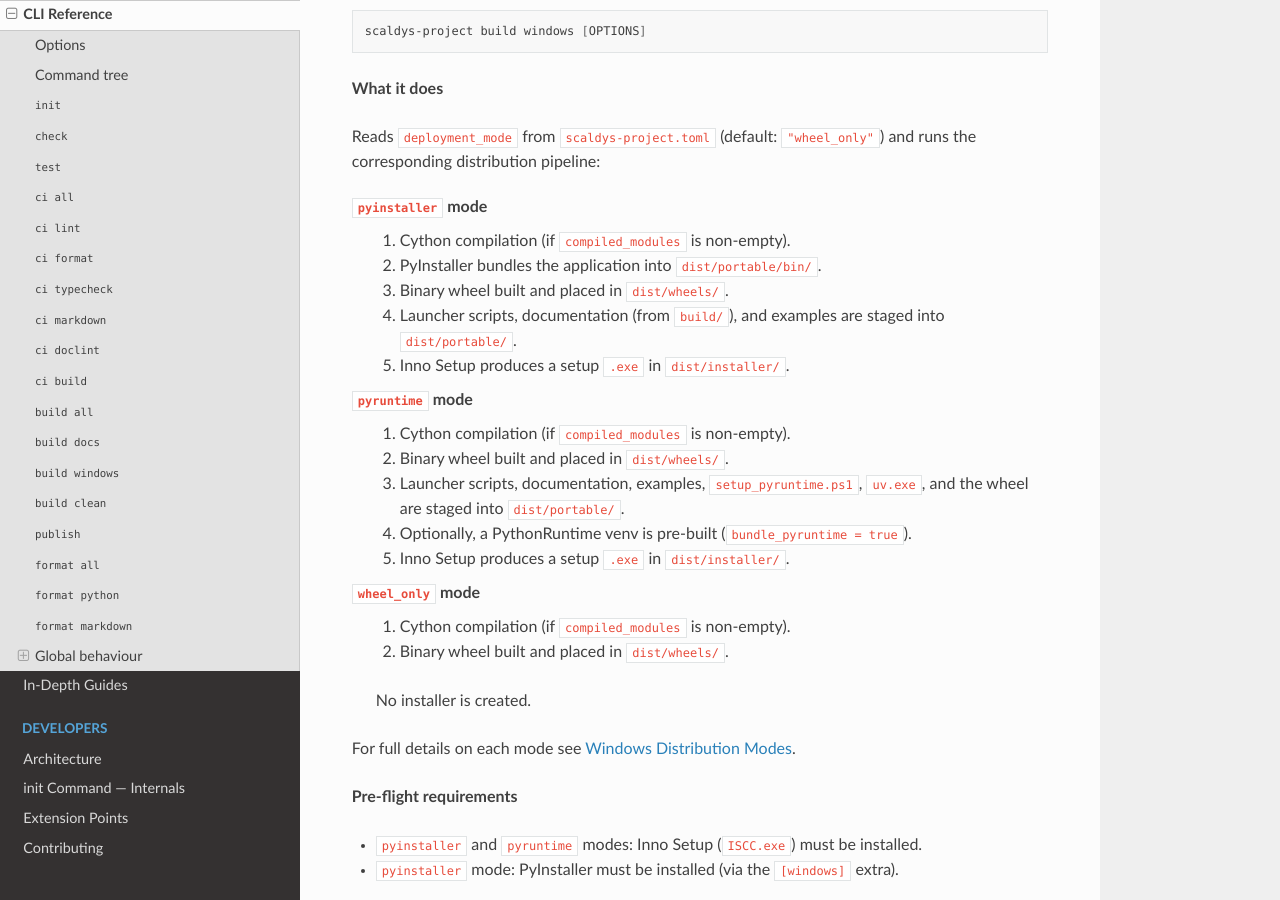
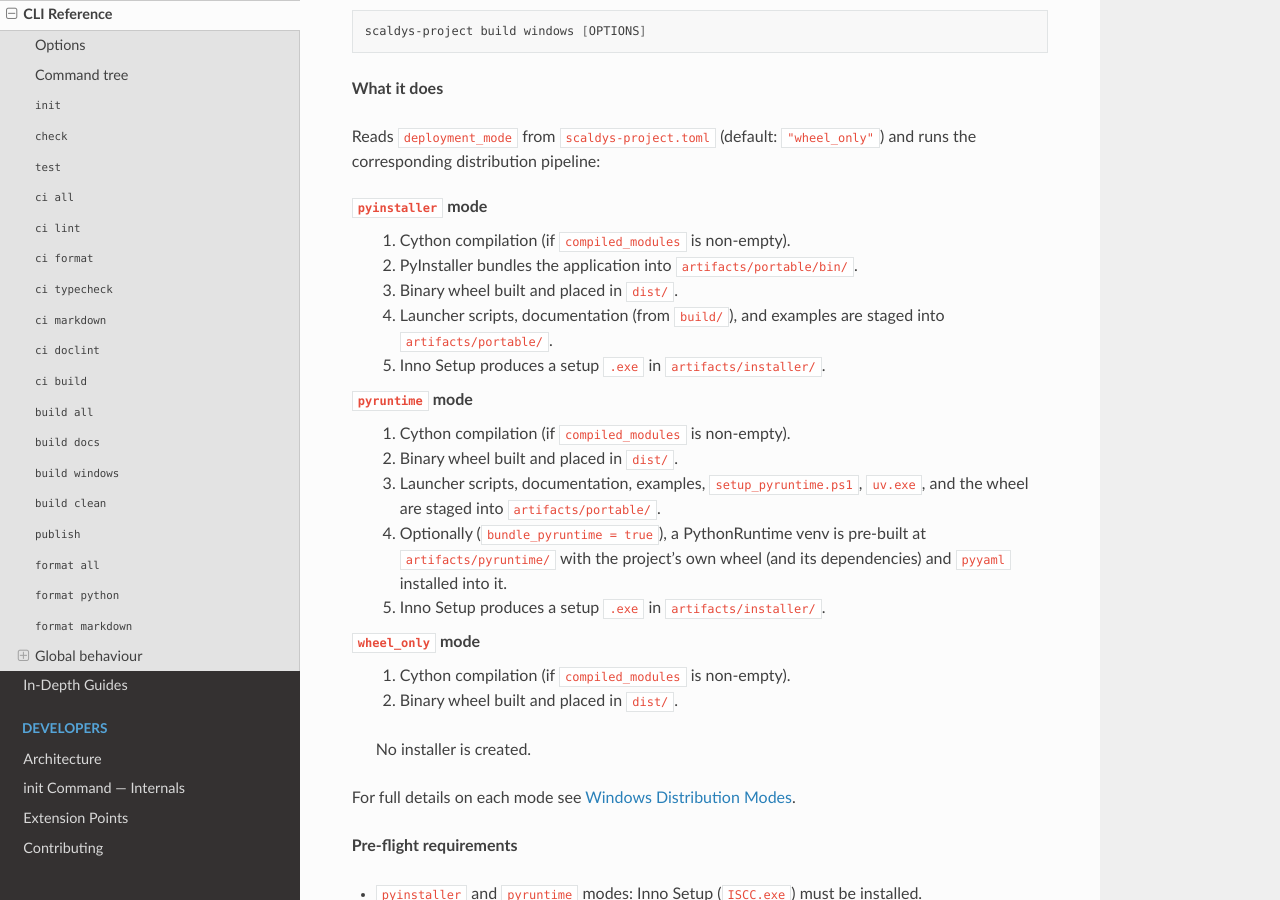
Before and after one commit to scaldys/scaldys-project, a Sphinx documentation site: the page built from docs/manual/source/users/cli_usage.rst, in a window 1280 px wide and 900 px high, scrolled down 7644 px. Built offline with Sphinx 7.4.7 and the Read the Docs theme 3.1.0, drawn with Linux system fonts in a browser that asks for light colours; some of the changed text lies outside the part shown.

Commit message:
Fix offline PythonRuntime build to install the project's own wheel instead of hardcoded `softspin`; correct artifact paths in docs; bump version to 0.34.0.
The offline PythonRuntime build (``deployment_mode = "pyruntime"`` with ``bundle_pyruntime = true``) always installed a hardcoded ``softspin`` package, so ``build windows`` failed for any other project.  The package name is now read from ``[project] name`` in ``pyproject.toml``.

- builder: replace hardcoded ``"softspin"`` with ``self.env.project_name`` in ``_build_pyruntime()``; update docstring and log message.
- tests: add ``tests/test_windows_builder.py`` with unit and integration tests for the dynamic package name.
- docs: correct artifact paths from ``dist/portable/``, ``dist/installer/``, ``dist/pyruntime/`` to ``artifacts/portable/``, ``artifacts/installer/``, ``artifacts/pyruntime/`` across cli_usage.rst, configuration.rst, scaldys_project_toml_reference.rst, and windows_installer.rst.
- changelog: add entry for 0.34.0.
- bump version to 0.34.0 in ``pyproject.toml`` and ``uv.lock``.

```diff
--- a/docs/manual/source/users/cli_usage.rst
+++ b/docs/manual/source/users/cli_usage.rst
@@ -334,9 +334,9 @@ sequence, with a Rich progress bar tracking overall progress:
 4. **Packaging** — mode-dependent:
 
    - ``pyinstaller`` / ``pyruntime`` — stages artefacts and runs Inno Setup
-     to produce a setup ``.exe`` in ``dist/installer/``.
+     to produce a setup ``.exe`` in ``artifacts/installer/``.
    - ``wheel_only`` — copies each ``public_doc_dirs`` entry from
-     ``build/<name>/html/`` to ``dist/documentation/<name>/``.
+     ``build/<name>/html/`` to ``artifacts/documentation/<name>/``.
 
 Any stage failure stops the build and reports the error.
 
@@ -422,24 +422,25 @@ and runs the corresponding distribution pipeline:
 
 ``pyinstaller`` mode
     1. Cython compilation (if ``compiled_modules`` is non-empty).
-    2. PyInstaller bundles the application into ``dist/portable/bin/``.
-    3. Binary wheel built and placed in ``dist/wheels/``.
+    2. PyInstaller bundles the application into ``artifacts/portable/bin/``.
+    3. Binary wheel built and placed in ``dist/``.
     4. Launcher scripts, documentation (from ``build/``), and examples are
-       staged into ``dist/portable/``.
-    5. Inno Setup produces a setup ``.exe`` in ``dist/installer/``.
+       staged into ``artifacts/portable/``.
+    5. Inno Setup produces a setup ``.exe`` in ``artifacts/installer/``.
 
 ``pyruntime`` mode
     1. Cython compilation (if ``compiled_modules`` is non-empty).
-    2. Binary wheel built and placed in ``dist/wheels/``.
+    2. Binary wheel built and placed in ``dist/``.
     3. Launcher scripts, documentation, examples, ``setup_pyruntime.ps1``,
-       ``uv.exe``, and the wheel are staged into ``dist/portable/``.
-    4. Optionally, a PythonRuntime venv is pre-built (``bundle_pyruntime =
-       true``).
-    5. Inno Setup produces a setup ``.exe`` in ``dist/installer/``.
+       ``uv.exe``, and the wheel are staged into ``artifacts/portable/``.
+    4. Optionally (``bundle_pyruntime = true``), a PythonRuntime venv is
+       pre-built at ``artifacts/pyruntime/`` with the project's own wheel
+       (and its dependencies) and ``pyyaml`` installed into it.
+    5. Inno Setup produces a setup ``.exe`` in ``artifacts/installer/``.
 
 ``wheel_only`` mode
     1. Cython compilation (if ``compiled_modules`` is non-empty).
-    2. Binary wheel built and placed in ``dist/wheels/``.
+    2. Binary wheel built and placed in ``dist/``.
 
     No installer is created.
 
--- a/docs/manual/source/users/topics/configuration.rst
+++ b/docs/manual/source/users/topics/configuration.rst
@@ -165,7 +165,7 @@ distribution options.
      - ``false``
      - *Only meaningful when* ``deployment_mode = "pyruntime"``.
        When ``true``, pre-builds a PythonRuntime virtual environment at
-       ``dist/pyruntime/`` and passes its path to Inno Setup as
+       ``artifacts/pyruntime/`` and passes its path to Inno Setup as
        ``/DPythonRuntimeDir``, enabling an offline installer that requires
        no internet access on the end-user's machine.  Requires
        ``.python-version`` at the project root and ``uv`` on ``PATH``.
--- a/docs/manual/source/users/topics/scaldys_project_toml_reference.rst
+++ b/docs/manual/source/users/topics/scaldys_project_toml_reference.rst
@@ -185,7 +185,7 @@ For narrative explanations of each section see :ref:`configuration`.
     #
     # true            — OFFLINE mode
     #   A complete PythonRuntime virtual environment is pre-built at
-    #   dist/pyruntime/ during the build itself (using uv).  Its path is then
+    #   artifacts/pyruntime/ during the build itself (using uv).  Its path is then
     #   passed to Inno Setup via the /DPythonRuntimeDir preprocessor define,
     #   and the entire environment is embedded inside setup.exe.
     #   No internet access is needed on the end-user's machine at install time.
--- a/docs/manual/source/users/topics/windows_installer.rst
+++ b/docs/manual/source/users/topics/windows_installer.rst
@@ -224,8 +224,9 @@ They control how the Python runtime environment is delivered to end users.
        project root.
     2. Installs that Python version via ``uv python install``.
     3. Creates a virtual environment at ``artifacts/pyruntime/`` and installs
-       ``jupyter``, ``pyyaml``, and the project's binary wheel
-       (from ``dist/``) into it.
+       the project's binary wheel (from ``dist/``, looked up by the
+       ``[project] name`` in ``pyproject.toml``) with all its dependencies,
+       plus ``pyyaml``.
     4. Passes ``/DPythonRuntimeDir=<path>`` to Inno Setup so the script
        can bundle the pre-built environment.
 
--- a/pyproject.toml
+++ b/pyproject.toml
@@ -1,6 +1,6 @@
 [project]
 name = "scaldys-project"
-version = "0.33.0"
+version = "0.34.0"
 authors = [
   { name="Scaldys", email="scaldys@scaldys.net" },
 ]
```
Also changed, not shown: 4 other files.
